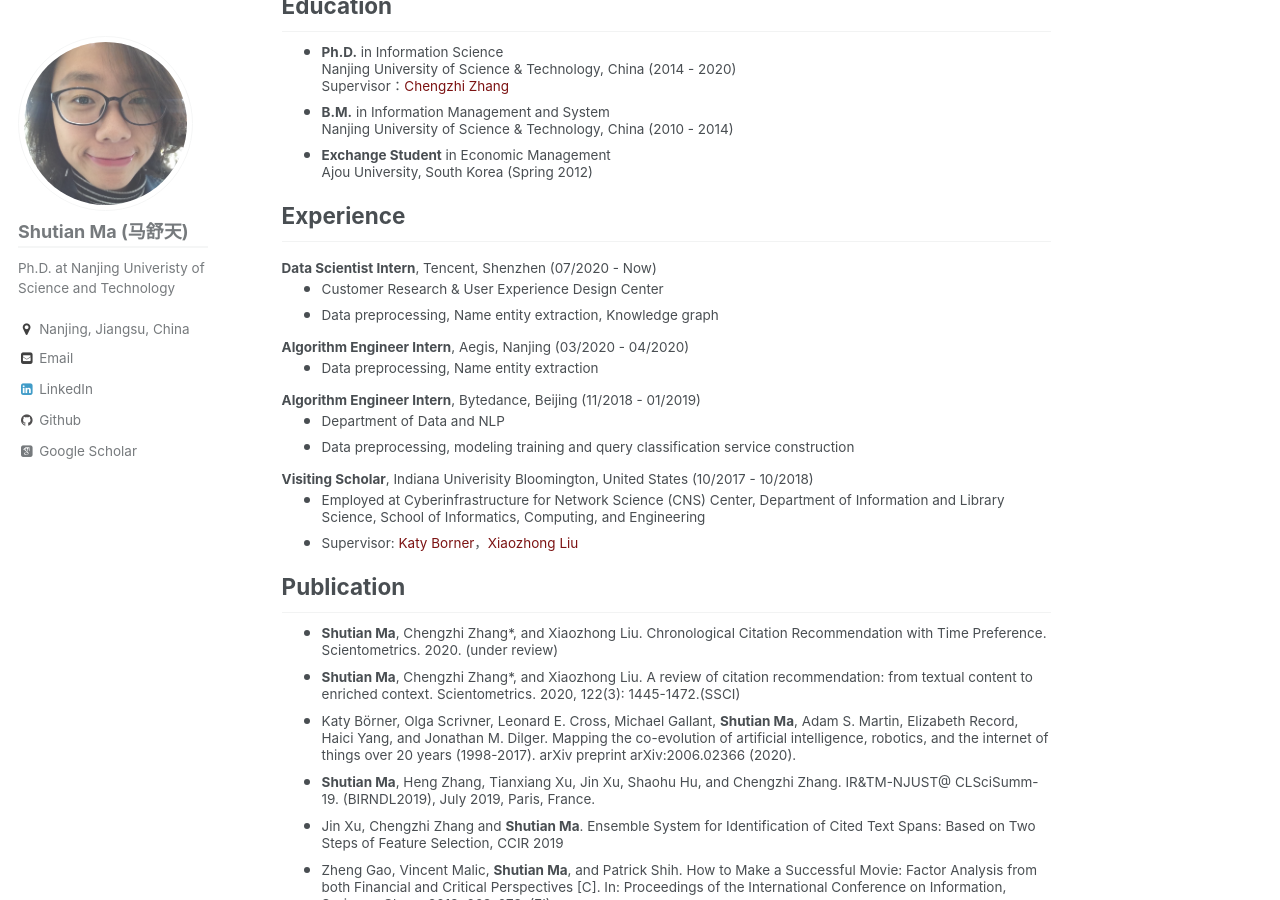
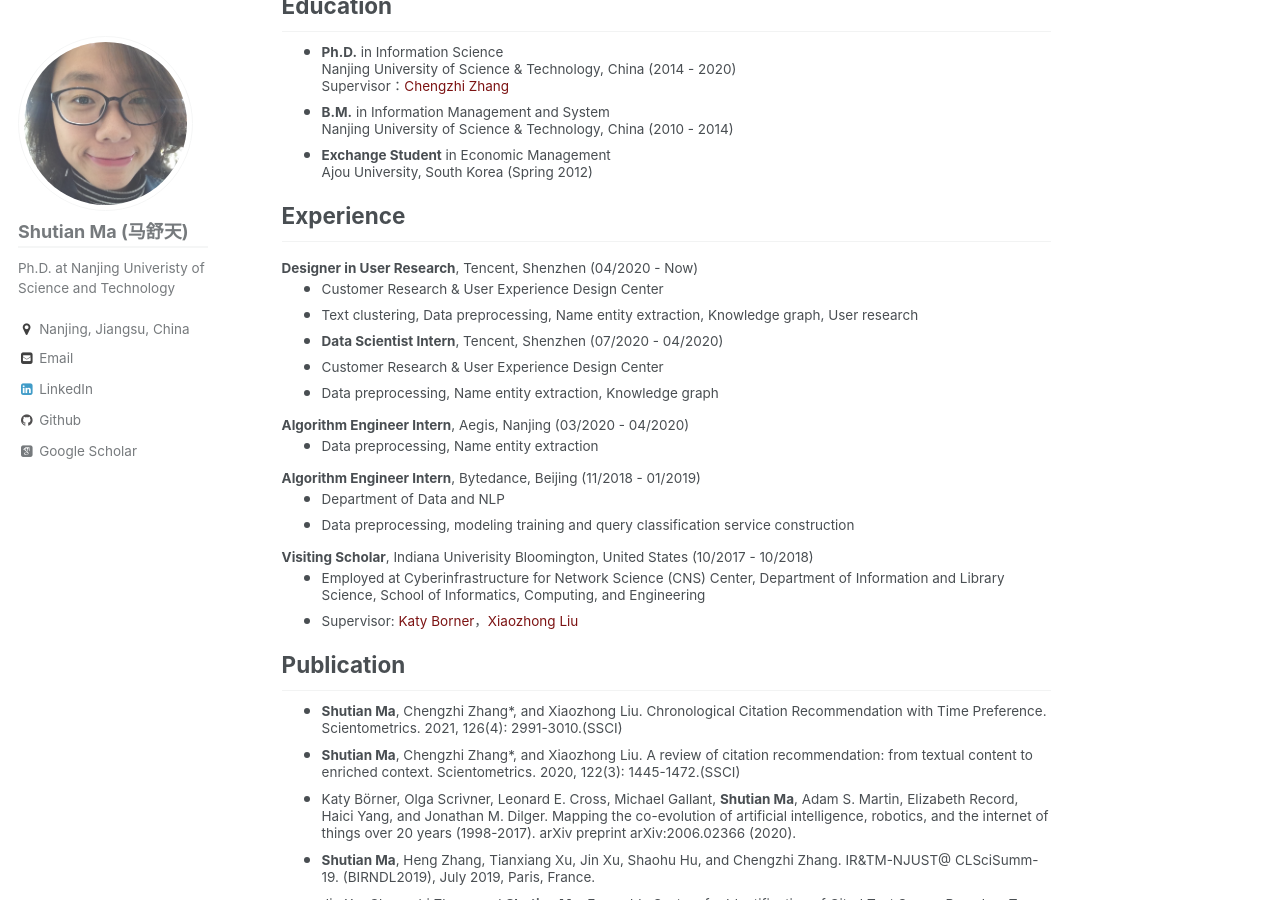
Before and after one commit to michellemashutian/michellemashutian.github.io_old, a Jekyll site: the page built from _pages/about.md, in a window 1280 px wide and 900 px high, scrolled down 289 px. Built offline with Jekyll 4.4.1, drawn with Linux system fonts in a browser that asks for light colours; some web fonts are replaced.

Commit message:
Update about.md

```diff
--- a/_pages/about.md
+++ b/_pages/about.md
@@ -53,7 +53,11 @@ h1, h2, h3, h4, h5, h6 {
 
 <h2 id="experience">Experience</h2>
 
-<small>**Data Scientist Intern**, Tencent, Shenzhen (07/2020 - Now)</small>
+<small>**Designer in User Research**, Tencent, Shenzhen (04/2020 - Now)</small>
+* <small>Customer Research & User Experience Design Center</small>
+* <small>Text clustering, Data preprocessing, Name entity extraction, Knowledge graph, User research</small>
+*
+<small>**Data Scientist Intern**, Tencent, Shenzhen (07/2020 - 04/2020)</small>
 * <small>Customer Research & User Experience Design Center</small>
 * <small>Data preprocessing, Name entity extraction, Knowledge graph</small>
 
@@ -70,7 +74,7 @@ h1, h2, h3, h4, h5, h6 {
 
 <h2 id="publication">Publication</h2>
 
-* <small>**Shutian Ma**, Chengzhi Zhang*, and Xiaozhong Liu. Chronological Citation Recommendation with Time Preference. Scientometrics. 2020. (under review)<small>
+* <small>**Shutian Ma**, Chengzhi Zhang*, and Xiaozhong Liu. Chronological Citation Recommendation with Time Preference. Scientometrics. 2021, 126(4): 2991-3010.(SSCI)<small>
 * <small>**Shutian Ma**, Chengzhi Zhang*, and Xiaozhong Liu. A review of citation recommendation: from textual content to enriched context. Scientometrics. 2020, 122(3): 1445-1472.(SSCI)<small>
 * <small>Katy Börner, Olga Scrivner, Leonard E. Cross, Michael Gallant, **Shutian Ma**, Adam S. Martin, Elizabeth Record, Haici Yang, and Jonathan M. Dilger. Mapping the co-evolution of artificial intelligence, robotics, and the internet of things over 20 years (1998-2017). arXiv preprint arXiv:2006.02366 (2020).<small>
 * <small>**Shutian Ma**, Heng Zhang, Tianxiang Xu, Jin Xu, Shaohu Hu, and Chengzhi Zhang. IR&TM-NJUST@ CLSciSumm-19. (BIRNDL2019), July 2019, Paris, France.<small>
```
